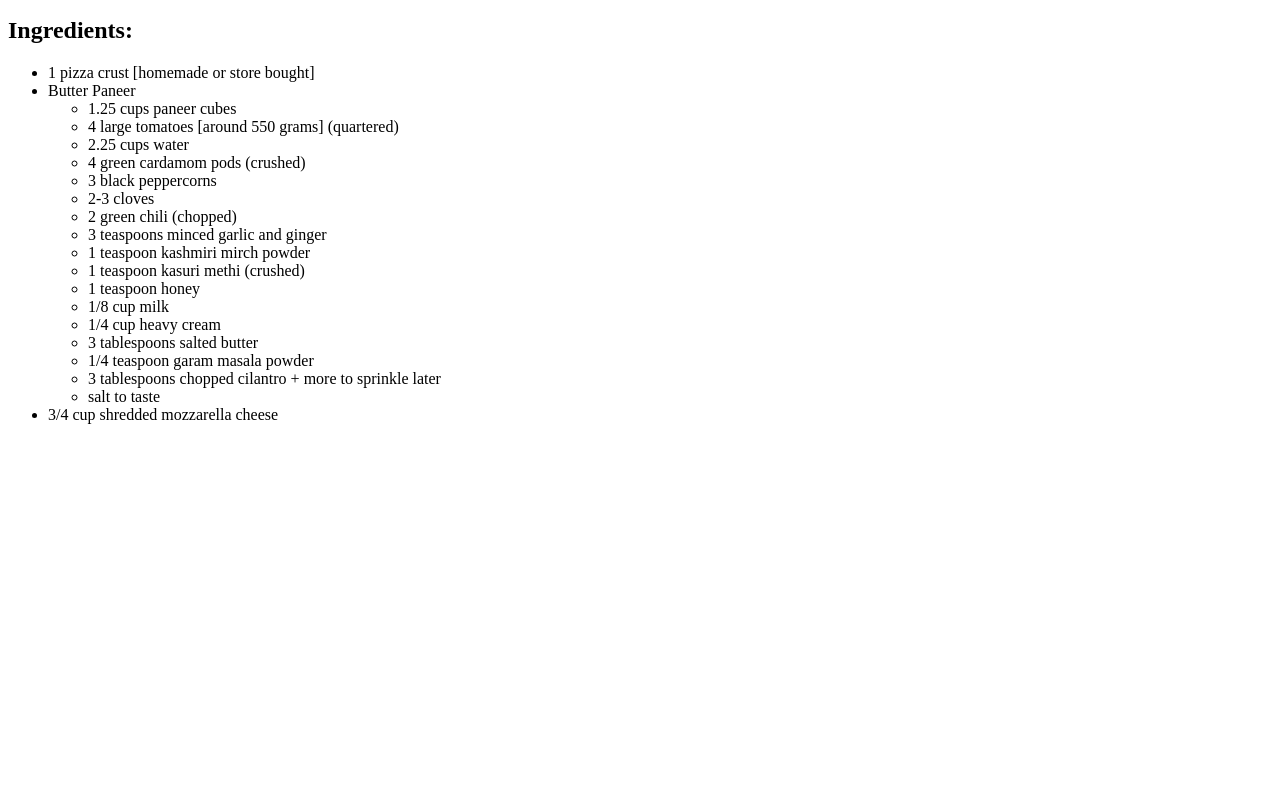
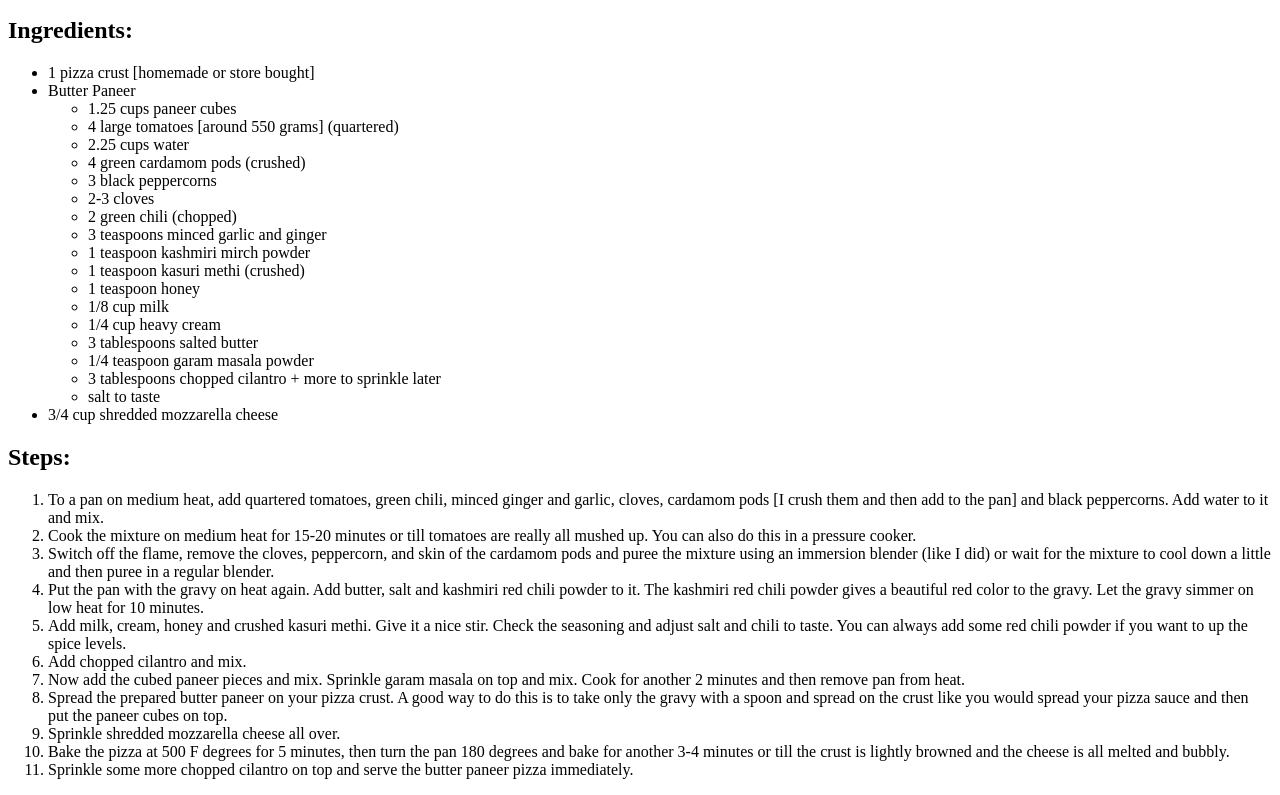
Before and after one commit to Aparichit0/odin-recipes, a plain HTML site: page recipes/pizza.html in a window 1280 px wide. Shown: the part 421-1216 px from the top of the page. Before the commit the page ends 861 px from the top, so only its background shows below. Drawn offline with Linux system fonts and the light colour scheme.

Commit message:
added steps for Butter Paneer Pizza

```diff
--- a/recipes/pizza.html
+++ b/recipes/pizza.html
@@ -1,23 +1,27 @@
 <!DOCTYPE html>
 <html lang="en">
+
 <head>
-    <meta charset="UTF-8">
-    <meta http-equiv="X-UA-Compatible" content="IE=edge">
-    <meta name="viewport" content="width=device-width, initial-scale=1.0">
+    <meta charset="UTF-8" />
+    <meta http-equiv="X-UA-Compatible" content="IE=edge" />
+    <meta name="viewport" content="width=device-width, initial-scale=1.0" />
     <title>Butter Paneer Pizza</title>
 </head>
+
 <body>
     <h1>Butter Paneer Pizza</h1>
-    <img src="https://www.cookwithmanali.com/wp-content/uploads/2016/02/Indian-Pizza-1.jpg" alt="Butter Paneer Pizza">
+    <img src="https://www.cookwithmanali.com/wp-content/uploads/2016/02/Butter-Paneer-Pizza-310x310.jpg"
+        alt="Butter Paneer Pizza" />
     <p>
-        Pizza gets an Indian makeover! This Butter Paneer Pizza has a creamy curry as the pizza sauce and is topped with pieces of spiced paneer (Indian Cottage Cheese).
+        Pizza gets an Indian makeover! This Butter Paneer Pizza has a creamy curry
+        as the pizza sauce and is topped with pieces of spiced paneer (Indian
+        Cottage Cheese).
     </p>
-    <h2>
-        Ingredients:
-    </h2>
+    <h2>Ingredients:</h2>
     <ul>
         <li>1 pizza crust [homemade or store bought]</li>
-        <li>Butter Paneer
+        <li>
+            Butter Paneer
             <ul>
                 <li>1.25 cups paneer cubes</li>
                 <li>4 large tomatoes [around 550 grams] (quartered)</li>
@@ -40,5 +44,54 @@
         </li>
         <li>3/4 cup shredded mozzarella cheese</li>
     </ul>
+    <h2>Steps:</h2>
+    <ol>
+        <li>
+            To a pan on medium heat, add quartered tomatoes, green chili, minced
+            ginger and garlic, cloves, cardamom pods [I crush them and then add to
+            the pan] and black peppercorns. Add water to it and mix.
+        </li>
+        <li>
+            Cook the mixture on medium heat for 15-20 minutes or till tomatoes are
+            really all mushed up. You can also do this in a pressure cooker.
+        </li>
+        <li>
+            Switch off the flame, remove the cloves, peppercorn, and skin of the
+            cardamom pods and puree the mixture using an immersion blender (like I
+            did) or wait for the mixture to cool down a little and then puree in a
+            regular blender.
+        </li>
+        <li>
+            Put the pan with the gravy on heat again. Add butter, salt and kashmiri
+            red chili powder to it. The kashmiri red chili powder gives a beautiful
+            red color to the gravy. Let the gravy simmer on low heat for 10 minutes.
+        </li>
+        <li>
+            Add milk, cream, honey and crushed kasuri methi. Give it a nice stir.
+            Check the seasoning and adjust salt and chili to taste. You can always
+            add some red chili powder if you want to up the spice levels.
+        </li>
+        <li>Add chopped cilantro and mix.</li>
+        <li>
+            Now add the cubed paneer pieces and mix. Sprinkle garam masala on top
+            and mix. Cook for another 2 minutes and then remove pan from heat.
+        </li>
+        <li>
+            Spread the prepared butter paneer on your pizza crust. A good way to do
+            this is to take only the gravy with a spoon and spread on the crust like
+            you would spread your pizza sauce and then put the paneer cubes on top.
+        </li>
+        <li>Sprinkle shredded mozzarella cheese all over.</li>
+        <li>
+            Bake the pizza at 500 F degrees for 5 minutes, then turn the pan 180
+            degrees and bake for another 3-4 minutes or till the crust is lightly
+            browned and the cheese is all melted and bubbly.
+        </li>
+        <li>
+            Sprinkle some more chopped cilantro on top and serve the butter paneer
+            pizza immediately.
+        </li>
+    </ol>
 </body>
+
 </html>
```
